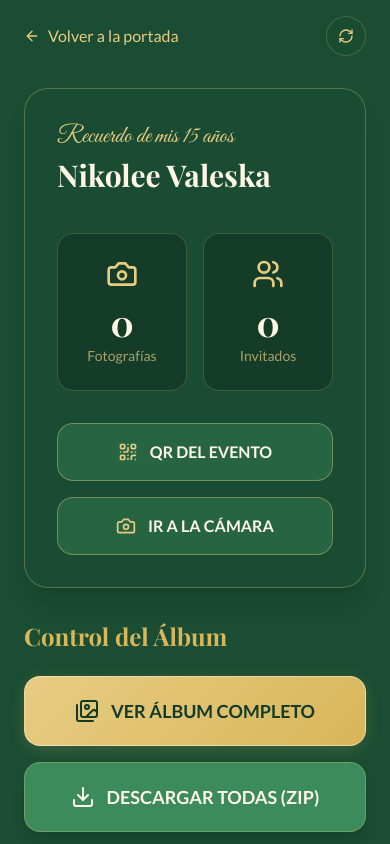
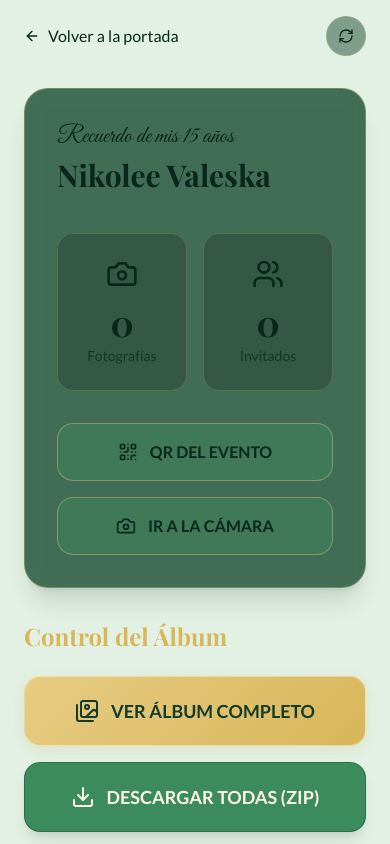
Before and after one commit to WebFotos/15A-osnikolee, a Next.js app: page /admin in a window 390 px wide. Shown: the top 844 px of the page. Built offline with nearby package versions, Linux system fonts and the light colour scheme; no server answers; a web font is replaced by a local one.

Commit message:
Fix: optimización de canvas a 1920px para iPhone, mejora de alertas, fondo verde pastel y nuevo favicon

```diff
--- a/src/app/admin/login/page.tsx
+++ b/src/app/admin/login/page.tsx
@@ -33,9 +33,9 @@ export default function AdminLoginPage({
     <div className="flex min-h-[100dvh] items-center justify-center p-6 relative z-10">
       <div className="w-full max-w-sm bg-forest-deep/80 border border-gold-soft/30 p-8 rounded-3xl shadow-2xl backdrop-blur-md text-center">
         <Lock className="w-12 h-12 text-gold-warm mx-auto mb-6 opacity-80" />
-        <h1 className="font-serif text-3xl font-bold text-cream mb-2">Administración</h1>
-        <p className="font-sans text-gold-soft/80 text-sm mb-2">Recuerdo de mis 15 años</p>
-        <p className="font-sans text-gold-soft/80 text-sm mb-8">Introduce la contraseña de acceso</p>
+        <h1 className="font-serif text-3xl font-bold text-[#0A261D] mb-2">Administración</h1>
+        <p className="font-sans text-[#0A261D]/80 text-sm mb-2">Recuerdo de mis 15 años</p>
+        <p className="font-sans text-[#0A261D]/80 text-sm mb-8">Introduce la contraseña de acceso</p>
 
         {searchParams.error && (
           <p className="font-sans text-red-400 text-sm mb-4">Contraseña incorrecta.</p>
@@ -47,7 +47,7 @@ export default function AdminLoginPage({
             name="password"
             placeholder="Contraseña"
             required
-            className="w-full bg-black/40 border border-gold-soft/20 rounded-xl px-4 py-4 text-center text-cream focus:outline-none focus:border-gold-warm transition-colors font-sans"
+            className="w-full bg-white/60 border border-gold-soft/20 rounded-xl px-4 py-4 text-center text-[#0A261D] focus:outline-none focus:border-gold-warm transition-colors font-sans"
           />
           <button
             type="submit"
--- a/src/app/admin/page.tsx
+++ b/src/app/admin/page.tsx
@@ -103,7 +103,7 @@ export default function AdminDashboardPage() {
   if (loading) {
     return (
       <div className="flex min-h-[100dvh] items-center justify-center relative z-10">
-        <Loader2 className="w-8 h-8 animate-spin text-gold-soft" />
+        <Loader2 className="w-8 h-8 animate-spin text-[#0A261D]" />
       </div>
     );
   }
@@ -112,12 +112,12 @@ export default function AdminDashboardPage() {
     <div className="min-h-[100dvh] p-6 safe-area-pt relative z-10">
       <div className="max-w-2xl mx-auto pt-4">
         <div className="flex items-center justify-between mb-8">
-          <Link href="/" className="inline-flex items-center text-gold-soft hover:text-gold-warm font-sans">
+          <Link href="/" className="inline-flex items-center text-[#0A261D] hover:text-gold-warm font-sans">
             <ArrowLeft className="w-4 h-4 mr-2" /> Volver a la portada
           </Link>
           <button
             onClick={loadData}
-            className="w-10 h-10 rounded-full bg-forest-deep/50 border border-gold-soft/20 flex items-center justify-center text-gold-soft hover:text-gold-warm"
+            className="w-10 h-10 rounded-full bg-forest-deep/50 border border-gold-soft/20 flex items-center justify-center text-[#0A261D] hover:text-gold-warm"
           >
             <RefreshCw size={16} />
           </button>
@@ -126,36 +126,36 @@ export default function AdminDashboardPage() {
         <div className="bg-forest-deep/80 border border-gold-soft/30 rounded-3xl p-8 mb-8 backdrop-blur shadow-xl">
           <div className="flex justify-between items-start mb-8">
             <div>
-              <p className="font-script text-2xl text-gold-soft mb-1">{EVENT_DETAILS.name}</p>
-              <h1 className="font-serif text-3xl font-bold mb-2 text-cream">{EVENT_DETAILS.protagonist}</h1>
+              <p className="font-script text-2xl text-[#0A261D] mb-1">{EVENT_DETAILS.name}</p>
+              <h1 className="font-serif text-3xl font-bold mb-2 text-[#0A261D]">{EVENT_DETAILS.protagonist}</h1>
             </div>
           </div>
 
           <div className="grid grid-cols-2 gap-4 mb-8">
             <div className="bg-black/20 border border-gold-soft/20 p-6 rounded-2xl flex flex-col items-center justify-center">
-              <Camera className="w-8 h-8 text-gold-soft mb-3" />
-              <span className="font-serif text-4xl font-bold text-cream">{photoCount}</span>
-              <span className="font-sans text-gold-soft/70 text-sm mt-1">Fotografías</span>
+              <Camera className="w-8 h-8 text-[#0A261D] mb-3" />
+              <span className="font-serif text-4xl font-bold text-[#0A261D]">{photoCount}</span>
+              <span className="font-sans text-[#0A261D]/70 text-sm mt-1">Fotografías</span>
             </div>
             <div className="bg-black/20 border border-gold-soft/20 p-6 rounded-2xl flex flex-col items-center justify-center">
-              <Users className="w-8 h-8 text-gold-soft mb-3" />
-              <span className="font-serif text-4xl font-bold text-cream">{sessionsData.length}</span>
-              <span className="font-sans text-gold-soft/70 text-sm mt-1">Invitados</span>
+              <Users className="w-8 h-8 text-[#0A261D] mb-3" />
+              <span className="font-serif text-4xl font-bold text-[#0A261D]">{sessionsData.length}</span>
+              <span className="font-sans text-[#0A261D]/70 text-sm mt-1">Invitados</span>
             </div>
           </div>
 
           <div className="grid grid-cols-1 md:grid-cols-2 gap-4">
             <Link
               href="/admin/qr"
-              className="w-full bg-forest-natural/40 border border-gold-soft/40 hover:bg-forest-natural/60 text-cream font-sans font-bold py-4 rounded-2xl flex items-center justify-center transition-colors"
+              className="w-full bg-forest-natural/40 border border-gold-soft/40 hover:bg-forest-natural/60 text-[#0A261D] font-sans font-bold py-4 rounded-2xl flex items-center justify-center transition-colors"
             >
-              <QrCode className="w-5 h-5 mr-3 text-gold-soft" /> QR DEL EVENTO
+              <QrCode className="w-5 h-5 mr-3 text-[#0A261D]" /> QR DEL EVENTO
             </Link>
             <Link
               href="/nombre"
-              className="w-full bg-forest-natural/40 border border-gold-soft/40 hover:bg-forest-natural/60 text-cream font-sans font-bold py-4 rounded-2xl flex items-center justify-center transition-colors"
+              className="w-full bg-forest-natural/40 border border-gold-soft/40 hover:bg-forest-natural/60 text-[#0A261D] font-sans font-bold py-4 rounded-2xl flex items-center justify-center transition-colors"
             >
-              <Camera className="w-5 h-5 mr-3 text-gold-soft" /> IR A LA CÁMARA
+              <Camera className="w-5 h-5 mr-3 text-[#0A261D]" /> IR A LA CÁMARA
             </Link>
           </div>
         </div>
@@ -171,7 +171,7 @@ export default function AdminDashboardPage() {
           <button
             onClick={handleDownloadZip}
             disabled={downloading}
-            className="w-full bg-forest-natural text-cream hover:bg-forest-emerald font-sans font-bold py-5 rounded-2xl flex items-center justify-center transition-colors disabled:opacity-50 text-lg shadow-lg border border-gold-soft/30"
+            className="w-full bg-forest-natural text-[#FFF7E6] hover:bg-forest-emerald font-sans font-bold py-5 rounded-2xl flex items-center justify-center transition-colors disabled:opacity-50 text-lg shadow-lg border border-[#0A261D]/30"
           >
             {downloading ? (
               <>
@@ -191,7 +191,7 @@ export default function AdminDashboardPage() {
         <h2 className="font-serif text-2xl font-bold mb-6 text-gold-warm">Sesiones de Invitados</h2>
         <div className="bg-forest-deep/80 border border-gold-soft/30 rounded-3xl p-6 backdrop-blur shadow-xl space-y-3">
           {sessionsData.length === 0 ? (
-            <div className="text-center text-gold-soft/50 py-4 font-sans text-sm">No hay invitados aún.</div>
+            <div className="text-center text-[#0A261D]/50 py-4 font-sans text-sm">No hay invitados aún.</div>
           ) : (
             sessionsData.map((session) => (
               <div
@@ -199,14 +199,14 @@ export default function AdminDashboardPage() {
                 className="flex justify-between items-center border-b border-gold-soft/10 pb-3 last:border-0 last:pb-0"
               >
                 <div>
-                  <p className="font-sans font-bold text-cream text-lg">{session.guest_name}</p>
-                  <p className="font-sans text-xs text-gold-soft/50">ID: {session.id.split("-")[0]}</p>
+                  <p className="font-sans font-bold text-[#0A261D] text-lg">{session.guest_name}</p>
+                  <p className="font-sans text-xs text-[#0A261D]/50">ID: {session.id.split("-")[0]}</p>
                 </div>
                 <div
                   className={`px-4 py-1.5 rounded-full text-sm font-bold font-sans ${
                     session.photo_count >= 24
                       ? "bg-gold-warm/20 text-gold-warm"
-                      : "bg-black/40 text-cream/80"
+                      : "bg-white/50 text-[#0A261D]/80"
                   }`}
                 >
                   {session.photo_count} / 24 fotos
--- a/src/app/globals.css
+++ b/src/app/globals.css
@@ -31,8 +31,8 @@ html, body {
   margin: 0;
   padding: 0;
   min-height: 100dvh;
-  background-color: var(--forest-deep);
-  color: var(--cream);
+  background-color: #e2f1e4;
+  color: #0A261D;
   touch-action: pan-x pan-y;
   overscroll-behavior: none;
 }
@@ -42,36 +42,11 @@ html, body {
   position: fixed;
   inset: 0;
   z-index: -1;
-  background:
-    radial-gradient(circle at 50% 0%, var(--forest-natural) 0%, transparent 60%),
-    radial-gradient(circle at 100% 100%, var(--forest-deep) 0%, var(--forest-deep) 100%);
-  background-color: var(--forest-deep);
-  overflow: hidden;
+  background-color: #e2f1e4;
+  /* Removed dark gradients and fireflies for clean pastel look */
 }
 
-/* Subtle glowing lights/fireflies */
-.forest-bg::before {
-  content: '';
-  position: absolute;
-  inset: 0;
-  background-image:
-    radial-gradient(2px 2px at 20% 30%, var(--gold-soft) 50%, transparent 100%),
-    radial-gradient(3px 3px at 80% 40%, var(--gold-warm) 50%, transparent 100%),
-    radial-gradient(2px 2px at 40% 80%, var(--gold-soft) 50%, transparent 100%),
-    radial-gradient(2px 2px at 70% 90%, var(--cream) 50%, transparent 100%),
-    radial-gradient(1px 1px at 10% 60%, var(--gold-warm) 50%, transparent 100%);
-  opacity: 0.4;
-  pointer-events: none;
-}
 
-/* Vignette edge for depth */
-.forest-bg::after {
-  content: '';
-  position: absolute;
-  inset: 0;
-  box-shadow: inset 0 0 100px rgba(0, 0, 0, 0.7);
-  pointer-events: none;
-}
 
 * {
   box-sizing: border-box;
--- a/src/app/layout.tsx
+++ b/src/app/layout.tsx
@@ -7,7 +7,7 @@ const lato = Lato({ subsets: ["latin"], weight: ["400", "700"], variable: "--fon
 const greatVibes = Great_Vibes({ subsets: ["latin"], weight: ["400"], variable: "--font-vibes" });
 
 export const viewport: Viewport = {
-  themeColor: "#123B2A", // forest-deep
+  themeColor: "#e2f1e4", // pastel
   width: "device-width",
   initialScale: 1,
   maximumScale: 1,
@@ -19,6 +19,9 @@ export const metadata: Metadata = {
   title: "Recuerdo de mis 15 años",
   description: "Cámara y álbum de los 15 años de Nikolee Valeska.",
   manifest: "/manifest.json",
+  icons: {
+    icon: '/icon.jpg',
+  },
 };
 
 export default function RootLayout({
@@ -28,7 +31,7 @@ export default function RootLayout({
 }>) {
   return (
     <html lang="es">
-      <body className={`${playfair.variable} ${lato.variable} ${greatVibes.variable} font-sans bg-forest-deep text-cream min-h-[100dvh] safe-area-pt pb-safe flex flex-col overscroll-none`}>
+      <body className={`${playfair.variable} ${lato.variable} ${greatVibes.variable} font-sans bg-[#e2f1e4] text-[#0A261D] min-h-[100dvh] safe-area-pt pb-safe flex flex-col overscroll-none`}>
         <div className="forest-bg" />
         {children}
       </body>
```
Also changed, not shown: src/app/admin/album/page.tsx (+8 -8 lines), src/app/admin/qr/page.tsx (+5 -5 lines), src/app/camara/page.tsx (+32 -21 lines), src/app/mis-fotos/page.tsx (+9 -9 lines), src/app/nombre/page.tsx (+4 -4 lines), src/app/page.tsx (+11 -11 lines), public/manifest.json.
